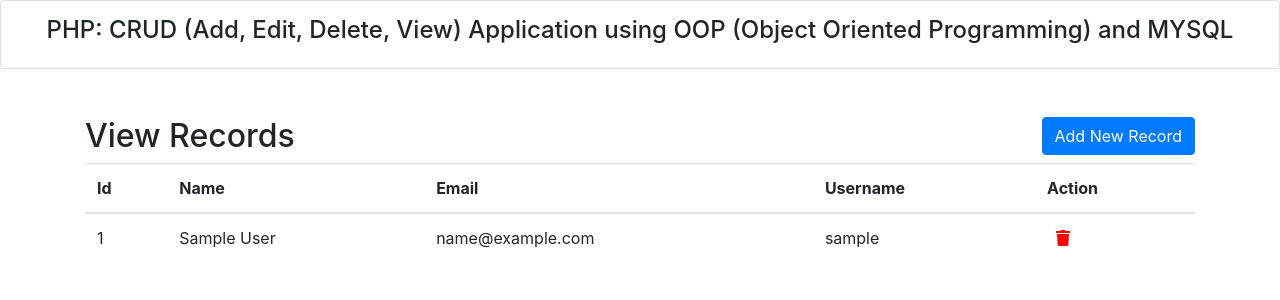
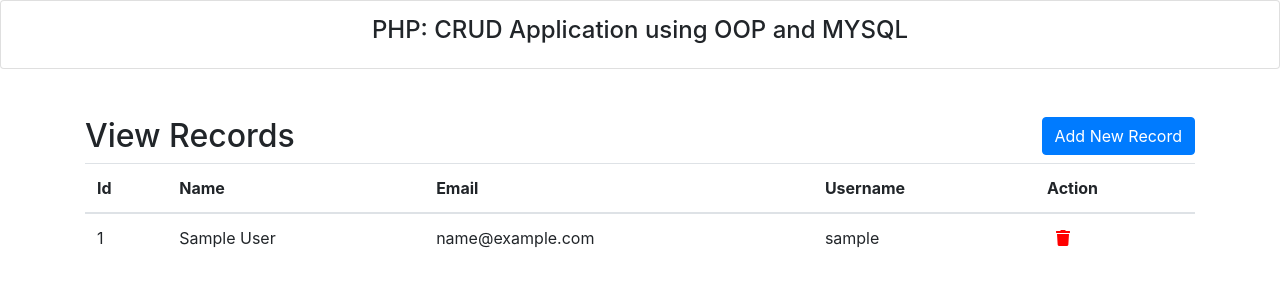
Before and after one commit to NowoCodes/SH_CRUD, a PHP site: page / in a window 1280 px wide. Shown: the top 300 px of the page. Run offline with PHP 8.4, Linux system fonts and the light colour scheme; tables that the repository leaves empty or names only in its code hold one stand-in row (values such as "Sample post"); some libraries are stand-ins or nearby versions.

Commit message:
Changed Heading

```diff
--- a/add.php
+++ b/add.php
@@ -23,7 +23,7 @@
 <body>
 
 <div class="card text-center" style="padding:15px;">
-  <h4>PHP: CRUD (Add, Edit, Delete, View) Application using OOP (Object Oriented Programming) and MYSQL</h4>
+  <h4>PHP: CRUD Application using OOP and MYSQL</h4>
 </div><br>
 
 <div class="container">
--- a/edit.php
+++ b/edit.php
@@ -29,7 +29,7 @@
 <body>
 
 <div class="card text-center" style="padding:15px;">
-  <h4>PHP: CRUD (Add, Edit, Delete, View) Application using OOP (Object Oriented Programming) and MYSQL</h4>
+  <h4>PHP: CRUD Application using OOP and MYSQL</h4>
 </div><br>
 
 <div class="container">
--- a/index.php
+++ b/index.php
@@ -24,7 +24,7 @@
 <body>
 
 <div class="card text-center" style="padding:15px;">
-  <h4>PHP: CRUD (Add, Edit, Delete, View) Application using OOP (Object Oriented Programming) and MYSQL</h4>
+  <h4>PHP: CRUD Application using OOP and MYSQL</h4>
 </div><br><br>
 
 <div class="container">
```
